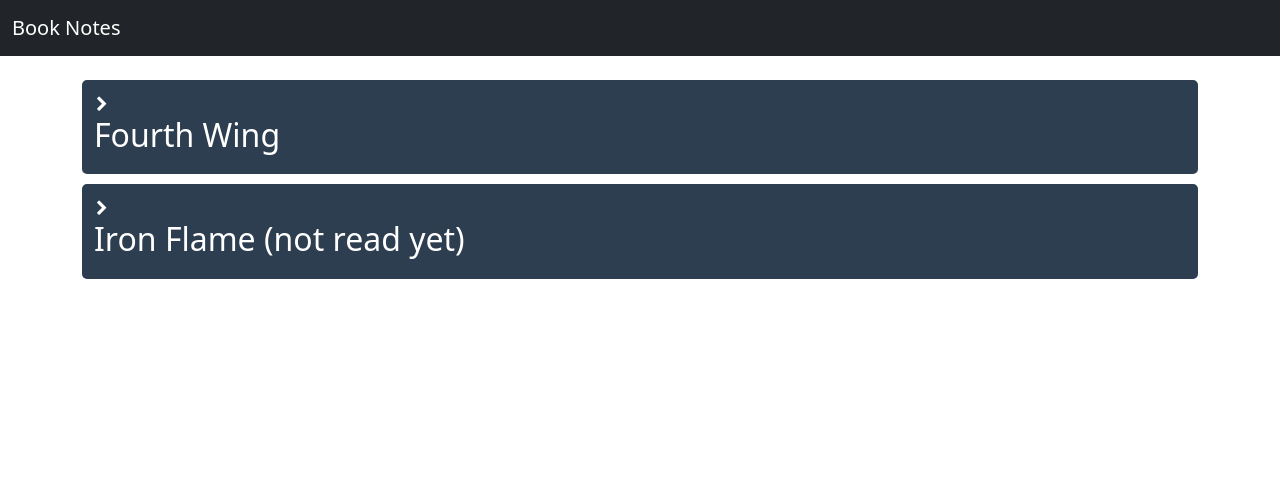
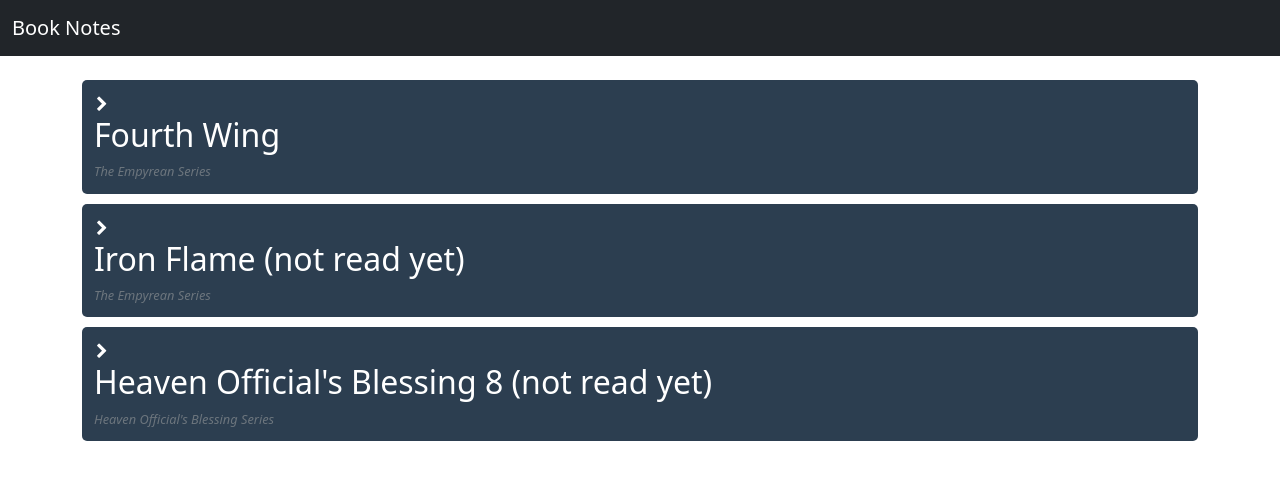
Before and after one commit to bizbunny/BookNotes, a plain HTML site: page index.html in a window 1280 px wide. Drawn offline with nearby package versions, Linux system fonts and the light colour scheme.

Commit message:
Minor changes to add series

```diff
--- a/data/data.json
+++ b/data/data.json
@@ -1,6 +1,7 @@
 [
     {
         "Fourth Wing": {
+            "series": "The Empyrean Series",
             "title": "Fourth Wing",
             "chapters": {
                 "Chapter 1": {
@@ -150,7 +151,23 @@
     },
     {
         "Iron Flame": {
+            "series": "The Empyrean Series",
             "title": "Iron Flame (not read yet)",
+            "chapters": {
+                "Chapter 1": {
+                    "Character Notes": {},
+                    "Lore": {},
+                    "Questions": {}
+                }
+            },
+            "Thoughts": {}
+
+        }
+    },
+    {
+        "Heaven Official's Blessing": {
+            "series": "Heaven Official's Blessing Series",
+            "title": "Heaven Official's Blessing 8 (not read yet)",
             "chapters": {
                 "Chapter 1": {
                     "Character Notes": {},
--- a/main.js
+++ b/main.js
@@ -75,6 +75,7 @@
           aria-expanded="false">
           <i class="fa fa-chevron-right collapsible-icon"></i>
           <h2>${book.title || bookKey}</h2>
+          ${book.series ? `<div class="series-tag">${book.series}</div>` : ''}
       </div>
       <div id="${bookId}" class="collapse book-content">
           <!-- Character Compendium Section -->
@@ -86,12 +87,12 @@
               <div id="${bookId}-characters" class="collapse">
                   <div class="row">
       `;
-
+      let cardOrder = 0;
       // Add character compendium content
       for (const [characterName, characterData] of Object.entries(characterCompendium)) {
         html += `
             <div class="col-md-6 col-lg-4">
-                <div class="character-card">
+                <div class="character-card" style="--card-order: ${cardOrder++}">
                     <div class="character-name">${characterName}</div>
                     <div class="appearances text-muted small mb-2">
                         Appears in: ${characterData.appearances.join(', ')}
@@ -215,11 +216,11 @@
                   <div id="${sectionId}" class="collapse">
                       <div class="row">
               `;
-
+              cardOrder = 0; // Reset for each chapter
               for (const [characterName, characterDetails] of Object.entries(chapterContent["Character Notes"])) {
                 html += `
                     <div class="col-md-6 col-lg-4">
-                        <div class="character-card">
+                        <div class="character-card" style="--card-order: ${cardOrder++}">
                             <div class="character-name">${characterName}</div>
                             <ul class="list-unstyled">
                 `;
@@ -335,4 +336,10 @@
   } else {
       icon.removeClass('fa-chevron-down').addClass('fa-chevron-right');
   }
+  // Force reflow to restart animations
+  $(e.target).find('.character-card').each(function() {
+    this.style.animation = 'none';
+    void this.offsetWidth; /* trigger reflow */
+    this.style.animation = null;
 });
+});
--- a/styles.css
+++ b/styles.css
@@ -1,6 +1,7 @@
 /*-----------------------Book stuff-----------------------*/
 .books-container {
   margin-bottom: 20px;
+  animation: slideInFromLeft 0.8s cubic-bezier(0.25, 0.46, 0.45, 0.94) forwards;
 }
 
 .book-title {
@@ -10,6 +11,8 @@
   border-radius: 5px;
   margin-bottom: 10px;
   cursor: pointer;
+  animation: slideInFromLeft 0.6s cubic-bezier(0.25, 0.46, 0.45, 0.94) forwards;
+  animation-delay: calc(var(--book-order) * 0.15s);
 }
 
 .book-content {
@@ -18,6 +21,11 @@
   margin-left: 10px;
   margin-top: -5px;
   margin-bottom: 15px;
+}
+.series-tag {
+  font-size: 0.8rem;
+  color: #6c757d;
+  font-style: italic;
 }
 /*-----------------------Chapter / Section-----------------------*/
 .chapter-content {
@@ -46,6 +54,10 @@
   border: 1px solid #dee2e6;
   border-radius: 5px;
   padding: 10px;
+  animation: bubblePop 0.6s cubic-bezier(0.175, 0.885, 0.32, 1.275) forwards;
+  animation-delay: calc(var(--card-order) * 0.1s);
+  opacity: 0; /* Start invisible */
+  transform-origin: center bottom;
 }
 .appearances {
   font-style: italic;
@@ -151,12 +163,17 @@
     opacity: 1;
   }
 }
-
-  .books-container {
-    animation: slideInFromLeft 0.8s cubic-bezier(0.25, 0.46, 0.45, 0.94) forwards;
+@keyframes bubblePop {
+  0% {
+    transform: scale(0.5);
+    opacity: 0;
   }
-
-  .book-title {
-    animation: slideInFromLeft 0.6s cubic-bezier(0.25, 0.46, 0.45, 0.94) forwards;
-    animation-delay: calc(var(--book-order) * 0.15s);
+  70% {
+    transform: scale(1.1);
+    opacity: 1;
   }
+  100% {
+    transform: scale(1);
+    opacity: 1;
+  }
+}
```
Lines whose indentation alone changed are shown as unchanged.
